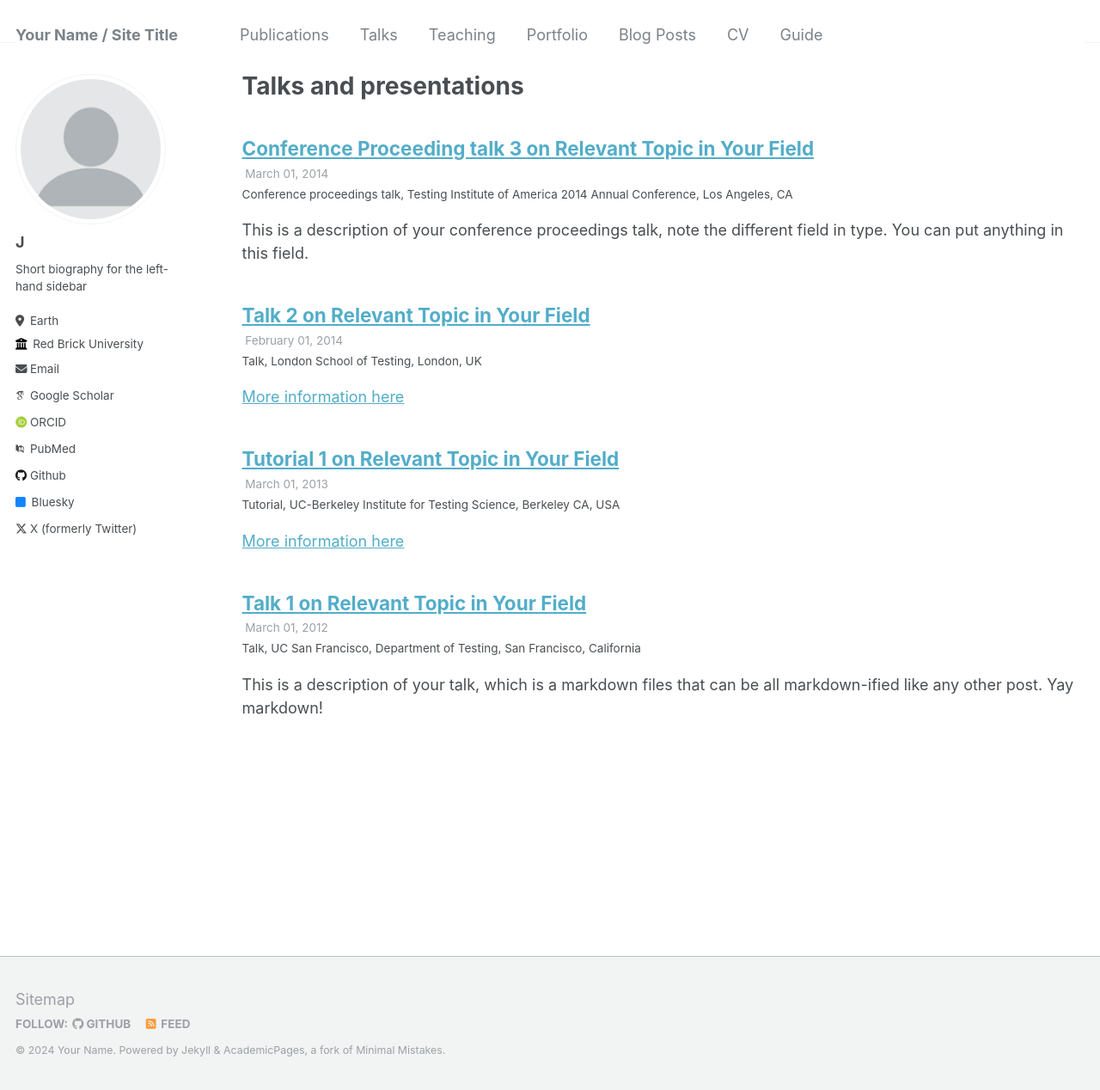
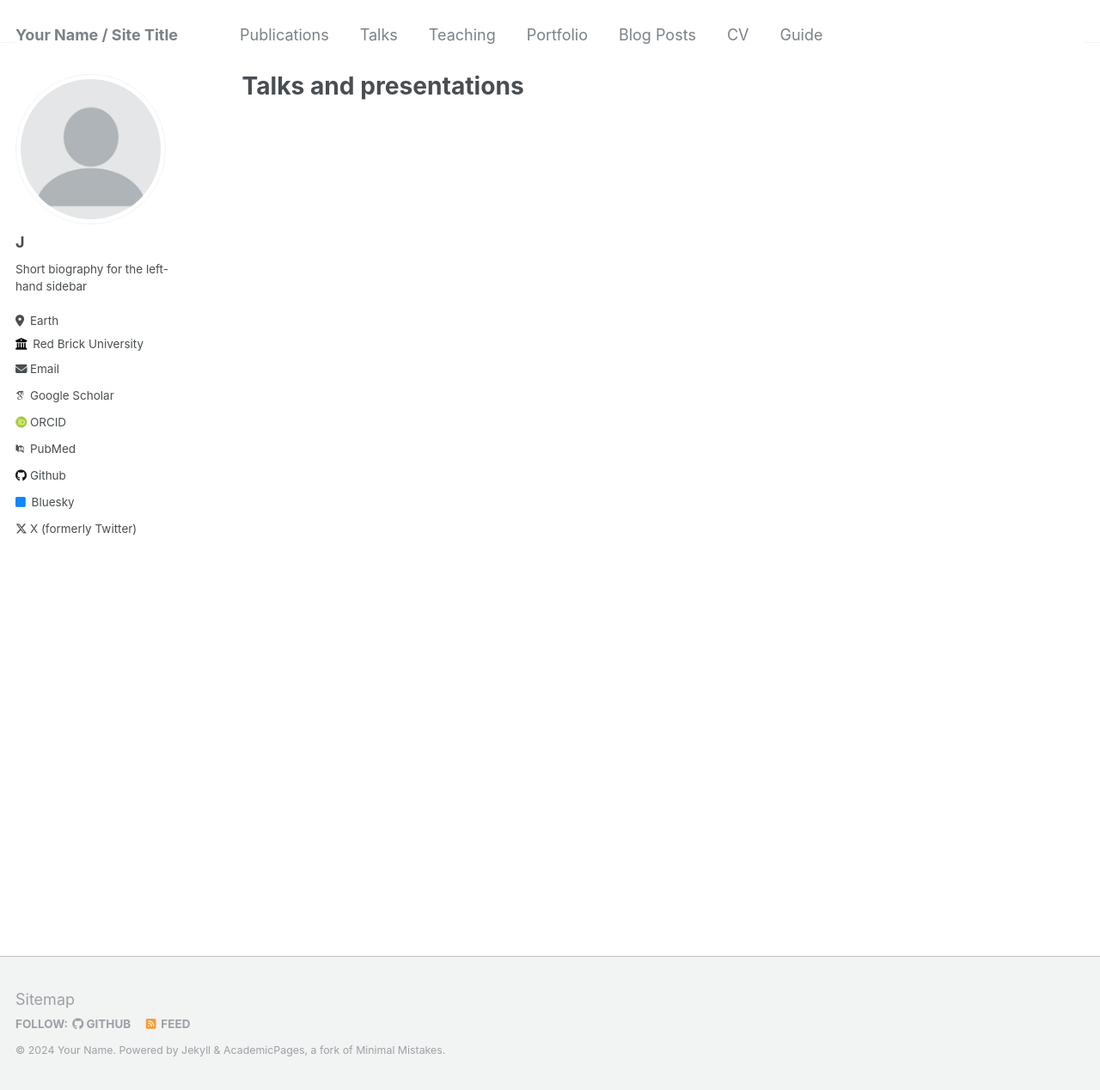
Before and after one commit to JTNight/JTNight.github.io, a Jekyll site: the page built from _pages/talks.html, in a window 1280 px wide and 1268 px high. Shown: the whole window at 86% size. Built offline with Jekyll 4.4.1, drawn with Linux system fonts in a browser that asks for light colours; some web fonts are replaced; part of the change alters nothing that is shown.

Commit message:
Update _config.yml

```diff
--- a/_config.yml
+++ b/_config.yml
@@ -208,9 +208,6 @@ collections:
   portfolio:
     output: true
     permalink: /:collection/:path/
-  talks:
-    output: true
-    permalink: /:collection/:path/
   notice:
     output: true
     permalink: /:collection/:path/
@@ -263,22 +260,15 @@ defaults:
       author_profile: true
       share: true
       comment: true
-  # _talks
-  - scope:
-      path: ""
-      type: talks
-    values:
-      layout: talk
-      author_profile: true
-      share: true
   # _notice
   - scope:
       path: ""
       type: notice
     values:
-      layout: notice
+      layout: talk
       author_profile: true
       share: true
+      comments: true
 
 
 # Sass/SCSS
```
